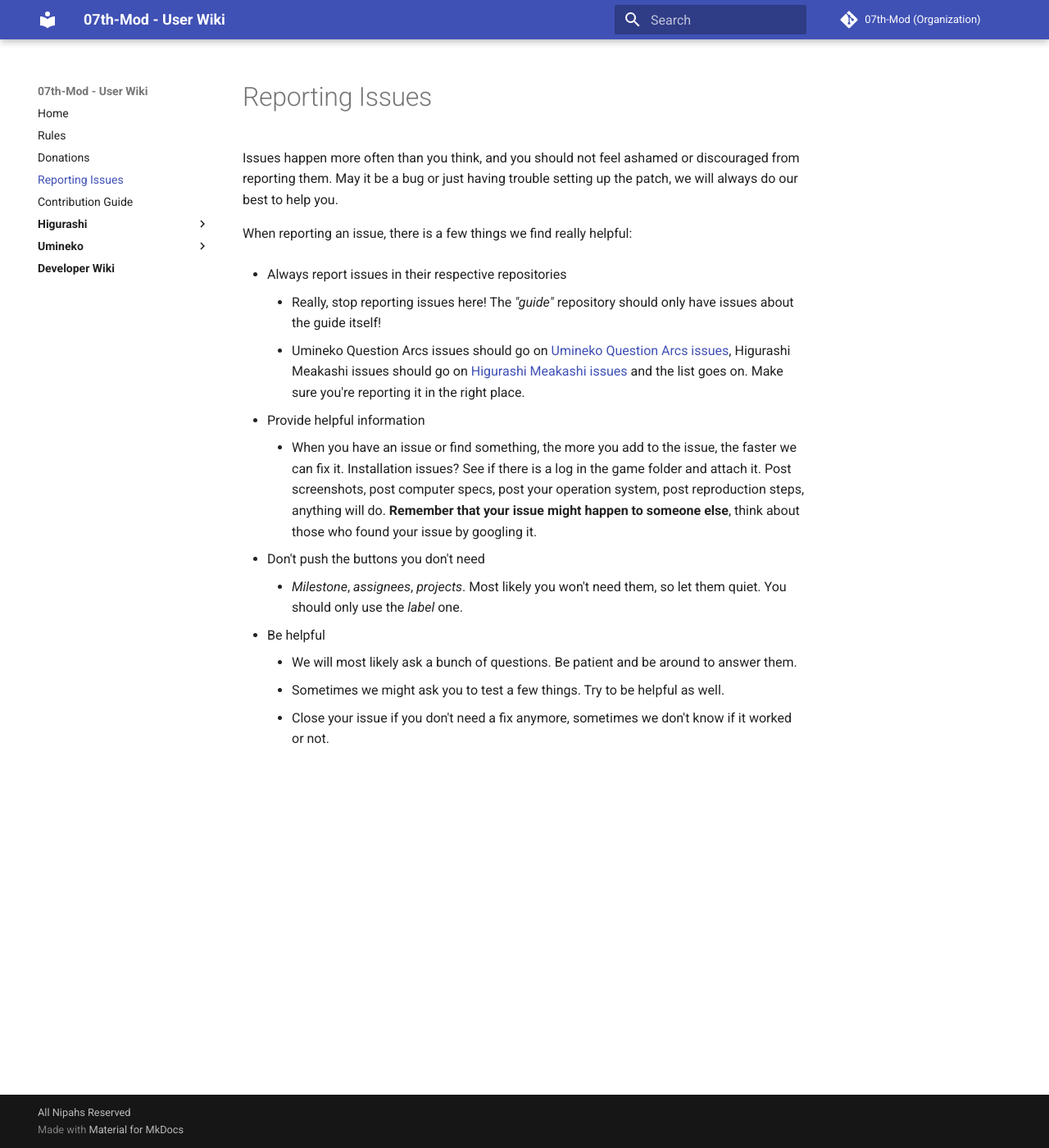
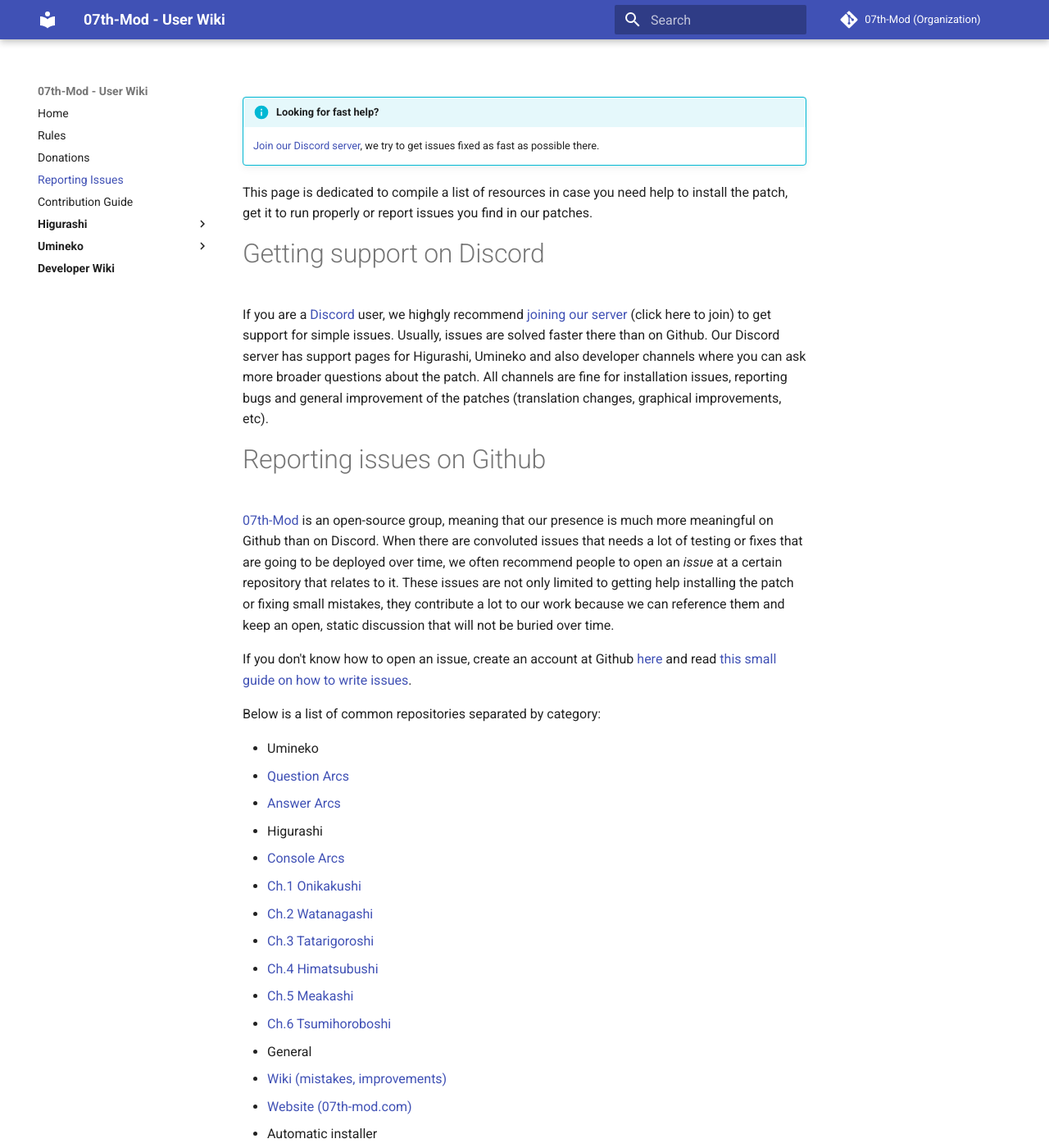
Before and after one commit to 07th-mod/wiki, an MkDocs documentation site: the page built from docs/Support.md, in a window 1280 px wide and 1400 px high. Shown: the whole window at 82% size. Built offline with MkDocs 1.6.1 and Material for MkDocs 9.7.7, drawn with Linux system fonts in a browser that asks for light colours; some of the changed text lies outside the part shown.

Commit message:
Full support page overhaul

```diff
--- a/docs/Support.md
+++ b/docs/Support.md
@@ -1,18 +1,70 @@
-Issues happen more often than you think, and you should not feel ashamed or discouraged from reporting them. May it be a bug or just having trouble setting up the patch, we will always do our best to help you.
+!!! info "Looking for fast help?"
+    [Join our Discord server](https://discord.gg/pf5VhF9), we try to get issues fixed as fast as possible there.
 
-When reporting an issue, there is a few things we find really helpful:
 
-* Always report issues in their respective repositories
-    * Really, stop reporting issues here! The *"guide"* repository should only have issues about the guide itself!
-    * Umineko Question Arcs issues should go on [Umineko Question Arcs issues](https://github.com/07th-mod/umineko-question/issues), Higurashi Meakashi issues should go on [Higurashi Meakashi issues](https://github.com/07th-mod/meakashi/issues) and the list goes on. Make sure you're reporting it in the right place.
+This page is dedicated to compile a list of resources in case you need help to install the patch, get it to run properly or report issues you find in our patches.
 
-* Provide helpful information
-    * When you have an issue or find something, the more you add to the issue, the faster we can fix it. Installation issues? See if there is a log in the game folder and attach it. Post screenshots, post computer specs, post your operation system, post reproduction steps, anything will do. **Remember that your issue might happen to someone else**, think about those who found your issue by googling it.
+# Getting support on Discord
 
-* Don't push the buttons you don't need
-    * *Milestone*, *assignees*, *projects*. Most likely you won't need them, so let them quiet. You should only use the *label* one.
+If you are a [Discord](https://discordapp.com/) user, we highgly recommend [joining our server](https://discord.gg/pf5VhF9) (click here to join) to get support for simple issues. Usually, issues are solved faster there than on Github. Our Discord server has support pages for Higurashi, Umineko and also developer channels where you can ask more broader questions about the patch. All channels are fine for installation issues, reporting bugs and general improvement of the patches (translation changes, graphical improvements, etc).
 
-* Be helpful
-    * We will most likely ask a bunch of questions. Be patient and be around to answer them.
-    * Sometimes we might ask you to test a few things. Try to be helpful as well.
-    * Close your issue if you don't need a fix anymore, sometimes we don't know if it worked or not.
+# Reporting issues on Github
+
+[07th-Mod](https://github.com/07th-mod/) is an open-source group, meaning that our presence is much more meaningful on Github than on Discord. When there are convoluted issues that needs a lot of testing or fixes that are going to be deployed over time, we often recommend people to open an *issue* at a certain repository that relates to it. These issues are not only limited to getting help installing the patch or fixing small mistakes, they contribute a lot to our work because we can reference them and keep an open, static discussion that will not be buried over time.
+
+If you don't know how to open an issue, create an account at Github [here](https://github.com/join) and read [this small guide on how to write issues](https://help.github.com/en/articles/creating-an-issue).
+
+Below is a list of common repositories separated by category:
+
+* Umineko
+  * [Question Arcs](https://github.com/07th-mod/umineko-question/issues)
+  * [Answer Arcs](https://github.com/07th-mod/umineko-answer/issues)
+* Higurashi
+  * [Console Arcs](https://github.com/07th-mod/higurashi-console-arcs/issues)
+  * [Ch.1 Onikakushi](https://github.com/07th-mod/onikakushi/issues)
+  * [Ch.2 Watanagashi](https://github.com/07th-mod/watanagashi/issues)
+  * [Ch.3 Tatarigoroshi](https://github.com/07th-mod/tatarigoroshi/issues)
+  * [Ch.4 Himatsubushi](https://github.com/07th-mod/himatsubushi/issues)
+  * [Ch.5 Meakashi](https://github.com/07th-mod/meakashi/issues)
+  * [Ch.6 Tsumihoroboshi](https://github.com/07th-mod/tsumihoroboshi/issues)
+* General
+  * [Wiki (mistakes, improvements)](https://github.com/07th-mod/wiki/issues)
+  * [Website (07th-mod.com)](https://github.com/07th-mod/website/issues)
+* Automatic installer
+  * [Python installer](https://github.com/07th-mod/python-patcher)
+  * [Windows installer](https://github.com/07th-mod/Higurashi_Installer_WPF)
+
+You can find more repositories (mainly for developers) in our [Github organization](https://github.com/07th-mod/).
+
+## How to properly report issues
+
+In case you are wondering how to report your issues, we suggest following this template:
+
+- ``[a description of the issue]``
+- ``[pictures of the issue]`` (if applicable)
+- The bug occurs just after ``[text from when bug occurs]`` is shown on the screen
+- My operating system is ``[Windows, MacOS, Linux]``
+- I installed the game ``[X Months ago]``
+- I am running the ``[Full Patch / Voice only patch]``
+- I installed the game ``[Manually / using the Automatic Installer]``
+- My computer is a ``[Gaming Beast / Laptop with Integrated Graphics]``
+
+If you are experiencing issues in-game, you might also want to add some files the game generates to help us understand the issue better. Here are some common procedures for each game:
+
+* Higurashi
+  1. Find the game installation folder, then go inside the ``HigurashiEp_Data`` folder.
+  2. You will find a text file called ``output_log``, add it as an attachment in your issue or Discord message.
+* Umineko
+  1. Double click the "Umineko1to4_DebugMode.bat" file to start the game in debug mode. This file is located inside the game folder.
+  2. Once you have started the game in debug mode, just play until the game crashes or behaves badly, then submit the stderr.txt and stdout.txt to us.
+      * When game is started in debug mode, a folder will appear showing stderr.txt and stdout.txt
+
+Please understand that these files might collect some information about your computer, such as:
+
+* Where the game is installed (full path to .exe)
+* Your system username
+* Your system specs (CPU, GPU, RAM and OS)
+
+We do not receive these files unless you send them to us. Nothing is sent to our servers and no data is tracked by the patch. These files contain no sensitive information about your computer. You can open and read them using notepad or any text processor.
+
+Also, please make sure to not post the content of these logs in the Discord chat or Github issue. These files are usually very long and might eat all the characters you are allowed to post. It also helps us reduce the clutter and make sure the files are readable the way they were generated by the games. Make sure to **always** attach the log in your message.
```
